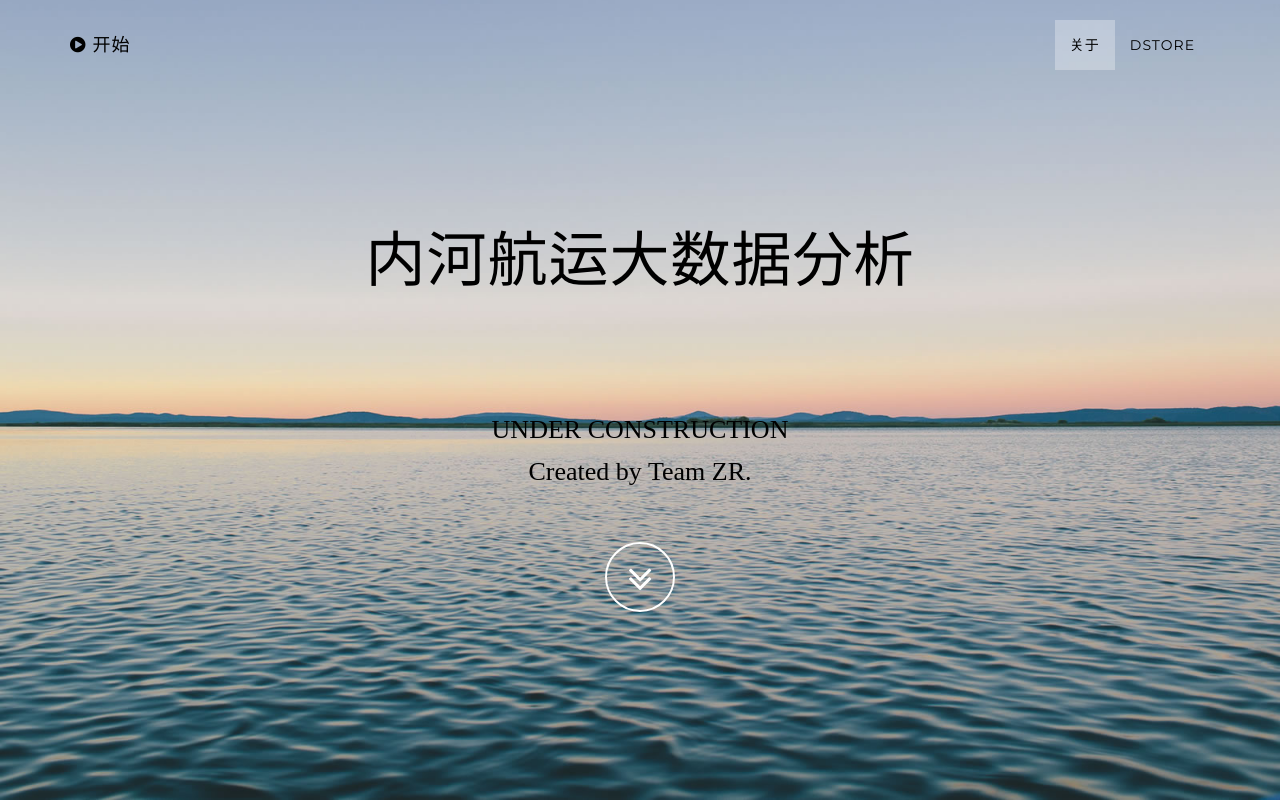
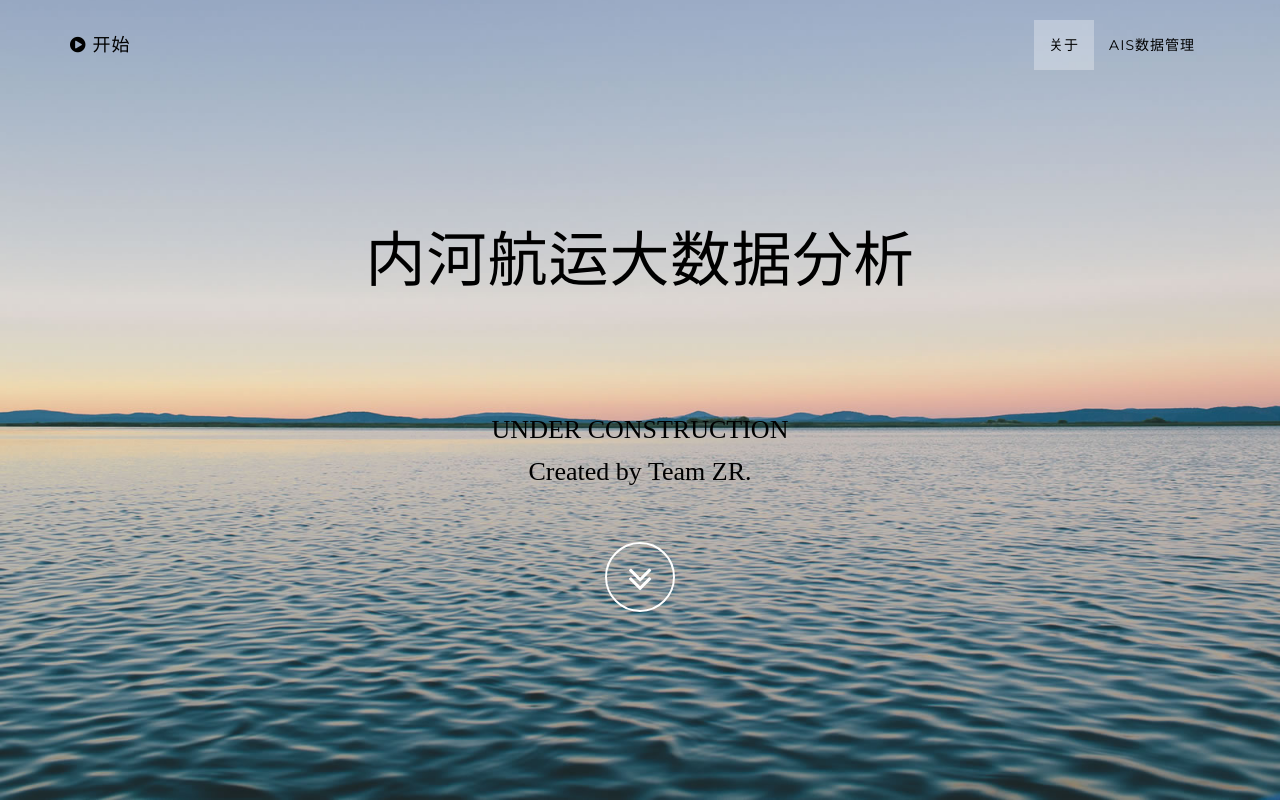
Before and after one commit to zhyueqi/shipwelcome, a plain HTML site: page index.html in a window 1280 px wide. Shown: the top 800 px of the page. Drawn offline with Linux system fonts and the light colour scheme; a script that the page names is missing.

Commit message:
name of is

```diff
--- a/index.html
+++ b/index.html
@@ -55,7 +55,7 @@
                         <a class="page-scroll" href="#about">关于</a>
                     </li>
                     <li>
-                        <a class="page-scroll" href="/ais_web/index.html">DStore</a>
+                        <a class="page-scroll" href="/ais_web/index.html">AIS数据管理</a>
                     </li>
                 </ul>
             </div>
```
